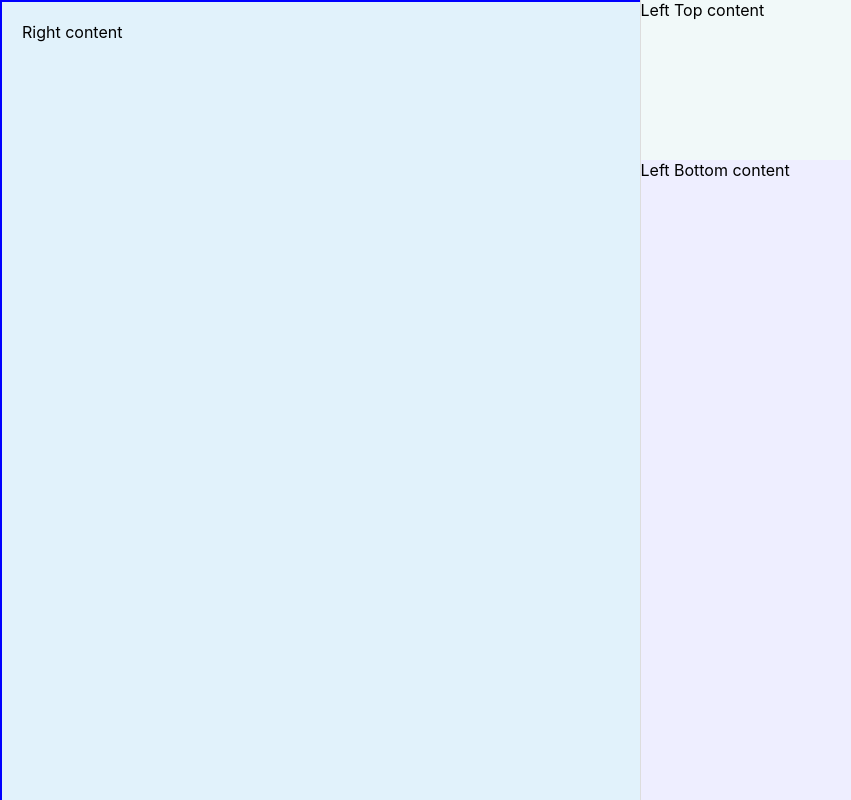
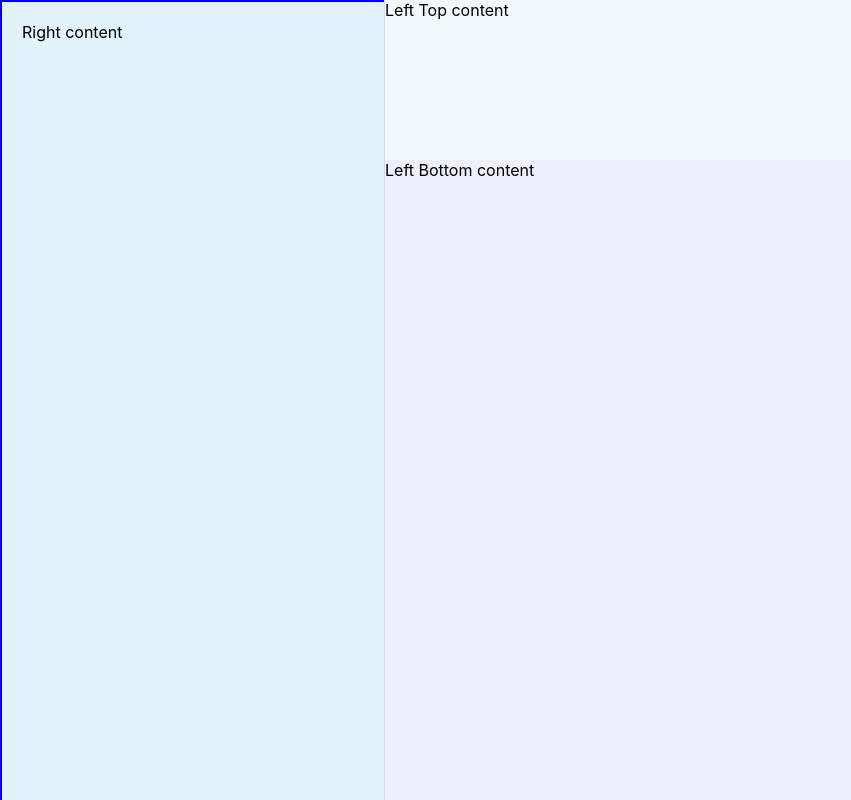
Before and after one commit to Tommaso-Zazzaretti/useReact, a React (Create React App) app: page / in a window 1280 px wide. Shown: the whole page, without its empty margins (0-851 px from the left). Built offline with nearby package versions, Linux system fonts and the light colour scheme.

Commit message:
Splitter Fix

```diff
--- a/src/App.tsx
+++ b/src/App.tsx
@@ -9,8 +9,14 @@ const App:React.FC<{}> = () => {
     scrollerRef.scrollTo({top,left});
   }, []);
 
+  const [ratio,setRatio] = React.useState<number>(50);
+
+  React.useEffect(()=>{
+    setTimeout(()=>setRatio(30),1000)
+  },[])
+
   return (
-    <Splitter dividerProps={{size:1, className: css.divider}} flexDirection="row" ratio={50} min1="30%" min2="10%">
+    <Splitter dProps={{size:1, className: css.divider}} flexDirection="row" ratio={ratio} min1="30%" min2="10%">
 
       <Scroller onScroll={onScrollEventHandler}>
         <div id="content" style={{width:'30000px', height: '30000px', backgroundColor:'#E1F2FB',  border:'2px solid blue', padding:'20px'}}>
@@ -18,7 +24,7 @@ const App:React.FC<{}> = () => {
         </div>
       </Scroller>
 
-      <Splitter dividerProps={{size:0}} flexDirection="column" ratio={10} min1="20%" min2="10%">
+      <Splitter dProps={{size:0}} flexDirection="column" ratio={10} min1="20%" min2="10%">
         <div style={{backgroundColor:'#F1F9F9', width:'100%', height:'100%'}}>Left Top content</div>
         <div style={{backgroundColor:'#EEEEFF', width:'100%', height:'100%'}}>Left Bottom content</div>
       </Splitter>
--- a/src/components/Splitter/Splitter.tsx
+++ b/src/components/Splitter/Splitter.tsx
@@ -3,18 +3,18 @@ import css from './Splitter.module.css';
 
 export type ISplitterProps = Omit<React.HTMLAttributes<HTMLDivElement|null>,'children'> & {
     children: [React.ReactElement<unknown,string|React.JSXElementConstructor<unknown>>,React.ReactElement<unknown,string|React.JSXElementConstructor<unknown>>]
-    dividerProps: ISplitterDividerProps
+    dProps: IDividerProps
     ratio: number
     flexDirection:'row'|'column'
     min1?:string|number
     min2?:string|number
 }
 
-export interface ISplitterDividerProps { size: number,className?: string }
+export interface IDividerProps { size: number,className?: string }
 
 const Splitter:React.ForwardRefExoticComponent<ISplitterProps & React.RefAttributes<HTMLDivElement|null>> = React.forwardRef<HTMLDivElement|null,ISplitterProps>((props:ISplitterProps,ref:React.ForwardedRef<HTMLDivElement|null>) => {
 
-    const { dividerProps, ratio, min1, min2, children, flexDirection, ...divProps } = props;
+    const { dProps, ratio, min1, min2, children, flexDirection, ...divProps } = props;
     const wRef  = React.useRef<HTMLDivElement|null>(null);
     const dRef  = React.useRef<HTMLDivElement|null>(null);
     const s1Ref = React.useRef<HTMLDivElement|null>(null);
@@ -51,9 +51,9 @@ const Splitter:React.ForwardRefExoticComponent<ISplitterProps & React.RefAttribu
         const mouse   = flexDirection==='row' ? event.clientX : event.clientY;
         const newPixels  = Math.max(0, Math.min(mouse - current, size));
         const newPercent = (newPixels/size)*100;
-        s1Ref.current.style.flexBasis = `calc(${newPercent}% - ${refinePixel(dividerProps.size)/2}px)`;
-        s2Ref.current.style.flexBasis = `calc(${100 - newPercent}% - ${refinePixel(dividerProps.size)/2}px)`;
-    },[dividerProps.size,flexDirection,refinePixel]);
+        s1Ref.current.style.flexBasis = `calc(${newPercent}% - ${refinePixel(dProps.size)/2}px)`;
+        s2Ref.current.style.flexBasis = `calc(${100 - newPercent}% - ${refinePixel(dProps.size)/2}px)`;
+    },[dProps.size,flexDirection,refinePixel]);
 
     const onWindowMouseUpEventHandler = React.useCallback((event: MouseEvent) => {
         event.preventDefault(); event.stopPropagation();
@@ -85,11 +85,11 @@ const Splitter:React.ForwardRefExoticComponent<ISplitterProps & React.RefAttribu
 
     // Safe Divider flex size (in case of user !important class override)
     React.useEffect(()=>{
-        if (dRef.current===null || dividerProps.className===undefined) { return; }
-        dRef.current.style.setProperty(flexDirection==='row'?'width':'height' , `${dividerProps.size}px`, 'important');
-        dRef.current.style.setProperty(flexDirection==='row'?'min-width':'min-height', `${dividerProps.size}px`, 'important');
-        dRef.current.style.setProperty(flexDirection==='row'?'max-width':'max-height', `${dividerProps.size}px`, 'important');
-    },[flexDirection,dividerProps])
+        if (dRef.current===null || dProps.className===undefined) { return; }
+        dRef.current.style.setProperty(flexDirection==='row'?'width':'height' , `${dProps.size}px`, 'important');
+        dRef.current.style.setProperty(flexDirection==='row'?'min-width':'min-height', `${dProps.size}px`, 'important');
+        dRef.current.style.setProperty(flexDirection==='row'?'max-width':'max-height', `${dProps.size}px`, 'important');
+    },[flexDirection,dProps])
 
     // Dynamic Styles
 
@@ -98,28 +98,28 @@ const Splitter:React.ForwardRefExoticComponent<ISplitterProps & React.RefAttribu
     },[divProps.style,flexDirection]);
 
     const dsStyle:React.CSSProperties = React.useMemo(():React.CSSProperties=>{
-        const size = `${refinePixel(dividerProps.size)}px`
+        const size = `${refinePixel(dProps.size)}px`
         return flexDirection==='row'
             ? { width : size, minWidth : size, maxWidth : size, cursor: 'col-resize' }
             : { height: size, minHeight: size, maxHeight: size, cursor: 'row-resize' }
-    },[dividerProps.size,flexDirection,refinePixel]);
+    },[dProps.size,flexDirection,refinePixel]);
 
     const s1Style:React.CSSProperties = React.useMemo(():React.CSSProperties=>{
-        const flexBasis = `calc(${refineRatio(ratio)}% - ${refinePixel(dividerProps.size)/2}px)`;
+        const flexBasis = `calc(${refineRatio(ratio)}% - ${refinePixel(dProps.size)/2}px)`;
         return flexDirection==='row' ? { flexBasis, minWidth : min1 }: { flexBasis, minHeight: min1 }
-    },[dividerProps.size,ratio,min1,flexDirection,refineRatio,refinePixel]);
+    },[dProps.size,ratio,min1,flexDirection,refineRatio,refinePixel]);
 
     const s2Style:React.CSSProperties = React.useMemo(():React.CSSProperties=>{
-        const flexBasis = `calc(${100 - refineRatio(ratio)}% - ${refinePixel(dividerProps.size)/2}px)`;
+        const flexBasis = `calc(${100 - refineRatio(ratio)}% - ${refinePixel(dProps.size)/2}px)`;
         return flexDirection==='row' ? { flexBasis, minWidth : min2 } : { flexBasis, minHeight: min2 }
-    },[dividerProps.size,ratio,min2,flexDirection,refineRatio,refinePixel]);
+    },[dProps.size,ratio,min2,flexDirection,refineRatio,refinePixel]);
 
     return (
         <div ref={wRef} {...divProps} style={wrapperStyle} className={`${divProps?.className ?? ''} ${css.box} ${css.splitter}`}>
 
             <div ref={s1Ref} style={s1Style} className={`${css.box} ${css.section}`}>{children[0]}</div>
 
-            <div ref={dRef}  style={dsStyle} className={`${css.divider} ${dividerProps.className ?? ''}`} onMouseDown={onSeparatorMouseDownEventHandler}/>
+            <div ref={dRef}  style={dsStyle} className={`${css.divider} ${dProps.className ?? ''}`} onMouseDown={onSeparatorMouseDownEventHandler}/>
 
             <div ref={s2Ref} style={s2Style} className={`${css.box} ${css.section}`}>{children[1]}</div>
 
--- a/src/components/Splitter/examples/Splitter.example.tsx
+++ b/src/components/Splitter/examples/Splitter.example.tsx
@@ -4,10 +4,10 @@ import Splitter from "../Splitter";
 const Component:React.FC<object> = () => {
 
   return (
-    <Splitter dividerProps={{size:1}} flexDirection="row" ratio={70} min1="20%" min2="10%">
+    <Splitter dProps={{size:1}} flexDirection="row" ratio={70} min1="20%" min2="10%">
         <div>Left content</div>
 
-        <Splitter dividerProps={{size:1}} flexDirection="column" ratio={10} min1="20%" min2="10%">
+        <Splitter dProps={{size:1}} flexDirection="column" ratio={10} min1="20%" min2="10%">
             <div>Right Top content</div>
             <div>Right Bottom content</div>
         </Splitter>
```
